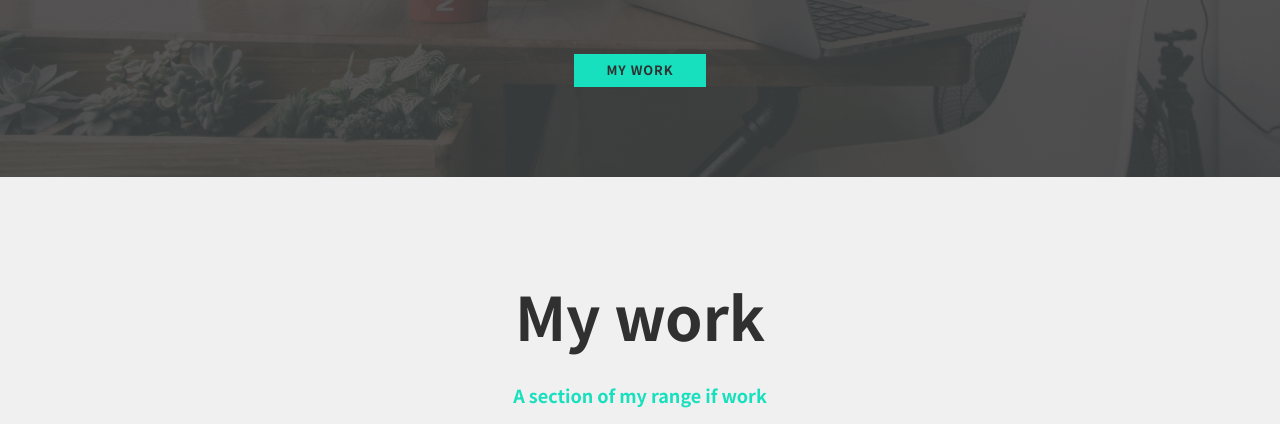
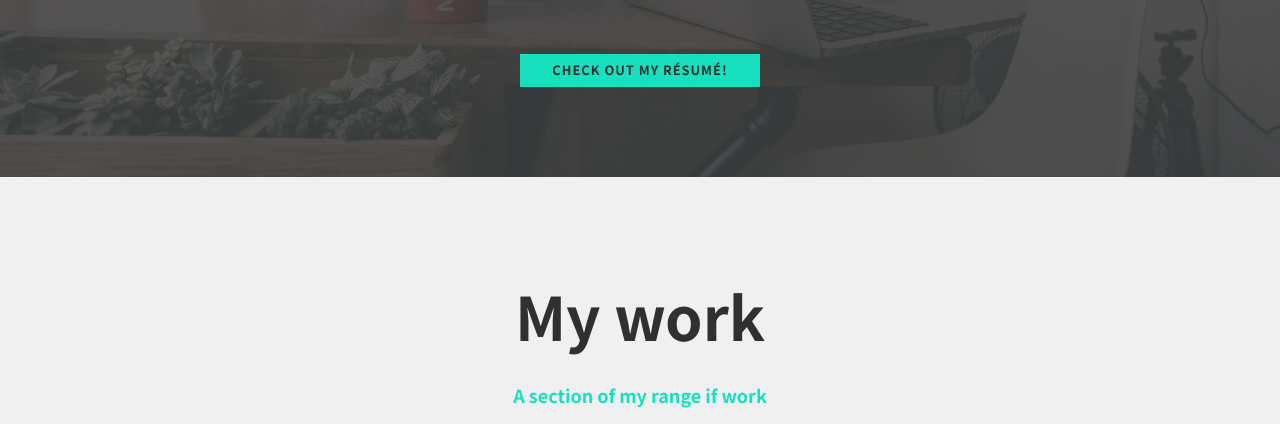
Before and after one commit to minosssss/portfolio, a plain HTML site: page index.html in a window 1280 px wide. Shown: the part 1714-2138 px from the top of the page. Drawn offline with nearby package versions, Linux system fonts and the light colour scheme.

Commit message:
ADD résumé button

```diff
--- a/index.html
+++ b/index.html
@@ -98,10 +98,11 @@
                     또한 한층 발전 된 조직을 만들기 위해 관리 체계와 함께 구성원들의 성장을 지도하며 관리자로서 성장하였습니다.</p>
             </div> <!-- / service -->
         </div> <!-- / services -->
+        <div class="resume">
+            <a href="resume.pdf" class="btn">Check out my résumé!</a>
+        </div>
 
-        <a href="#work" class="btn">My Work</a>
     </section>
-
     <!-- Work(Portfolio) section-->
     <section class="my-work" id="work">
         <h2 class="section__title">My work</h2>
```
Also changed, not shown: 1 other file.
